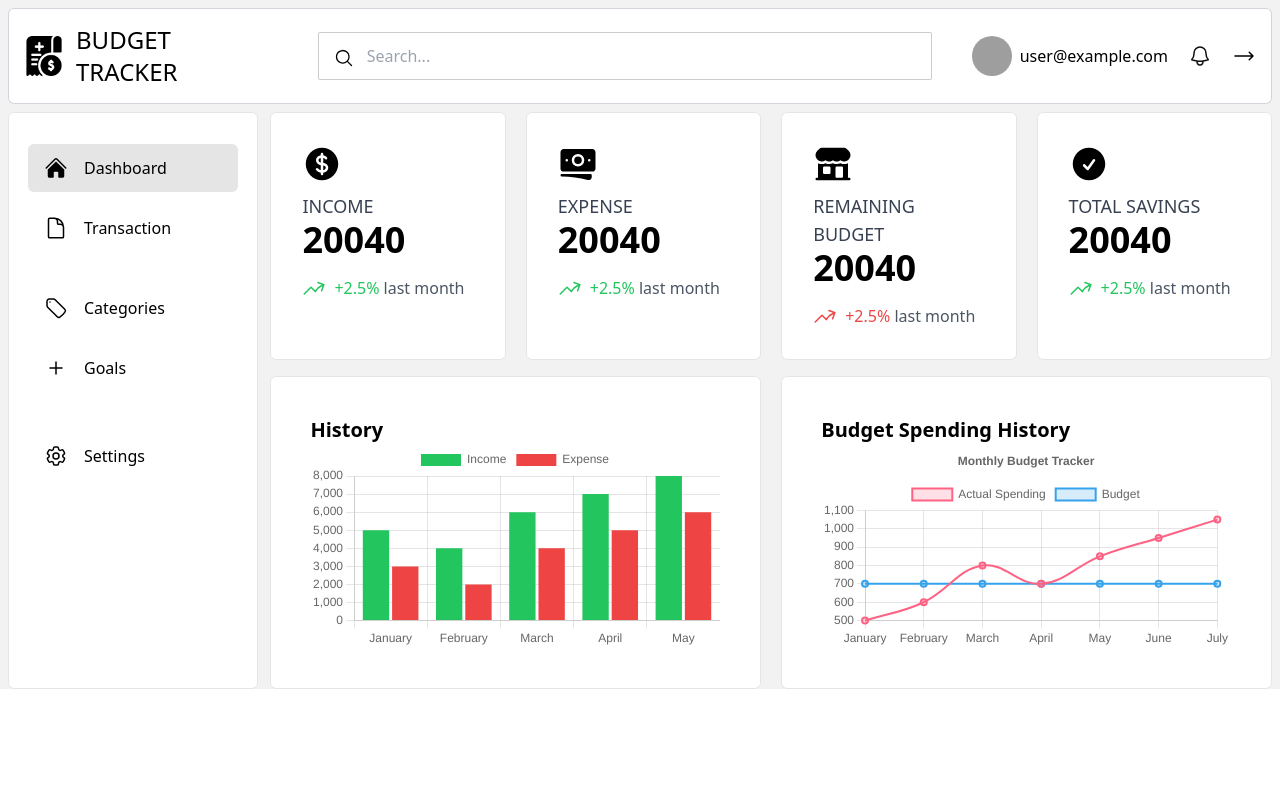
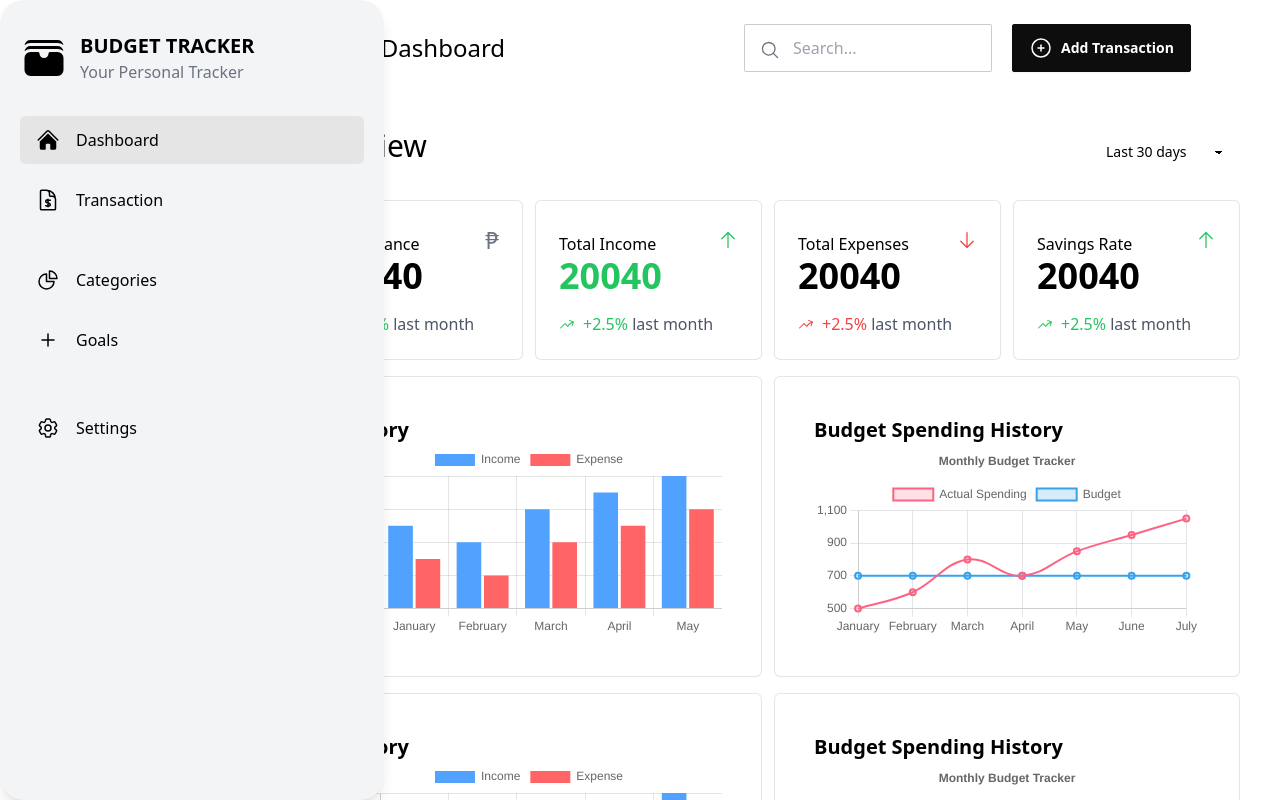
Before and after one commit to MarkMallari16/vue-firebase-project, a Vue app: page /home in a window 1280 px wide. Shown: the top 800 px of the page. Built offline with nearby package versions, Linux system fonts and the light colour scheme; no server answers; sample sign-in values are in the browser's storage; grey boxes are pictures that could not be loaded.

Commit message:
fix: ui structure

```diff
--- a/src/components/DashboardBarChart.vue
+++ b/src/components/DashboardBarChart.vue
@@ -10,12 +10,12 @@ const chartData = ref({
   datasets: [
     {
       label: "Income",
-      backgroundColor: "#22c55e",
+      backgroundColor: "oklch(70.7% 0.165 254.624)",
       data: [5000, 4000, 6000, 7000, 8000],
     },
     {
       label: "Expense",
-      backgroundColor: "#ef4444",
+      backgroundColor: "oklch(70.4% 0.191 22.216)",
       data: [3000, 2000, 4000, 5000, 6000],
     },
   ],
--- a/src/components/DashboardChart.vue
+++ b/src/components/DashboardChart.vue
@@ -4,7 +4,7 @@ import DashboardLineChart from "./DashboardLineChart.vue";
 </script>
 
 <template>
-  <div class="flex flex-wrap lg:flex-nowrap gap-5">
+  <div class="flex flex-wrap lg:flex-nowrap gap-3">
     <div class="mt-4 bg-white p-10 w-full rounded-md ring-1 ring-inset ring-base-300">
       <h2 class="text-xl font-bold">History</h2>
       <DashboardBarChart />
--- a/src/components/DashboardNav.vue
+++ b/src/components/DashboardNav.vue
@@ -40,12 +40,34 @@ console.log(user);
 <template>
   <!--Top-->
   <div
-    class="flex flex-col lg:flex-row justify-between items-center gap-10 bg-white px-4 ring-1 ring-inset ring-gray-300 py-4 mb-2 rounded-md"
+    class="flex flex-col lg:flex-row justify-between items-center gap-10 py-4 mb-2 rounded-md"
   >
-    <div class="flex items-center gap-3">
-      <img :src="Logo" alt="Budget Picture" class="w-10 h-10" />
-      <h2 class="hidden lg:block text-2xl font-medium uppercase">Budget Tracker</h2>
+    <div class="flex items-center gap-4">
+      <div class="flex gap-5 items-center">
+        <button
+          class="p-1 hover:bg-gray-200 transition-all ease-in-out duration-150 rounded-lg"
+        >
+          <svg
+            xmlns="http://www.w3.org/2000/svg"
+            fill="none"
+            viewBox="0 0 24 24"
+            stroke-width="1.5"
+            stroke="currentColor"
+            class="size-8 text-gray-400"
+          >
+            <path
+              stroke-linecap="round"
+              stroke-linejoin="round"
+              d="M5.25 7.5A2.25 2.25 0 0 1 7.5 5.25h9a2.25 2.25 0 0 1 2.25 2.25v9a2.25 2.25 0 0 1-2.25 2.25h-9a2.25 2.25 0 0 1-2.25-2.25v-9Z"
+            />
+          </svg>
+        </button>
+        <p class="text-gray-500">|</p>
       </div>
+      <h1 class="font-medium text-2xl">Dashboard</h1>
+    </div>
+
+    <div class="flex items-center gap-5">
       <div class="w-1/2 relative">
         <input
           type="text"
@@ -56,7 +78,7 @@ console.log(user);
           xmlns="http://www.w3.org/2000/svg"
           viewBox="0 0 24 24"
           fill="currentColor"
-        class="size-5 absolute left-4 top-4"
+          class="size-5 absolute left-4 top-4 text-gray-500"
         >
           <path
             fill-rule="evenodd"
@@ -65,9 +87,27 @@ console.log(user);
           />
         </svg>
       </div>
+      <div>
+        <button class="btn btn-primary">
+          <svg
+            xmlns="http://www.w3.org/2000/svg"
+            fill="none"
+            viewBox="0 0 24 24"
+            stroke-width="1.5"
+            stroke="currentColor"
+            class="size-6"
+          >
+            <path
+              stroke-linecap="round"
+              stroke-linejoin="round"
+              d="M12 9v6m3-3H9m12 0a9 9 0 1 1-18 0 9 9 0 0 1 18 0Z"
+            />
+          </svg>
 
-    <div class="flex items-center gap-5">
-      <div class="flex gap-2 items-center">
+          Add Transaction
+        </button>
+      </div>
+      <!-- <div class="flex gap-2 items-center">
         <div className="avatar">
           <div className=" w-10 h-10 rounded-full ">
             <img
@@ -106,7 +146,7 @@ console.log(user);
             d="M17.25 8.25 21 12m0 0-3.75 3.75M21 12H3"
           />
         </svg>
-      </button>
+      </button> -->
     </div>
   </div>
 </template>
--- a/src/components/DashboardOverview.vue
+++ b/src/components/DashboardOverview.vue
@@ -1,31 +1,28 @@
 <template>
-  <div class="grid grid-cols-1 lg:grid-cols-4 gap-5">
-    <div class="rounded-md p-8 ring-1 ring-inset ring-base-300 bg-white">
+  <div class="pt-8">
+    <div class="flex justify-between pb-6">
+      <h1 class="text-3xl font-medium">Overview</h1>
+      <select class="select select-ghost">
+        <option selected>Last 30 days</option>
+        <option>Last 7 days</option>
+        <option>Last 3 months</option>
+        <option>Last year</option>
+      </select>
+    </div>
+    <div class="grid grid-cols-1 lg:grid-cols-4 gap-3">
+      <div class="rounded-md p-6 ring-1 ring-inset ring-base-300 bg-white">
+        <div class="flex justify-between items-center">
+          <h2 class="mt-2 text-md font-medium">Total Balance</h2>
+          <h2 class="text-gray-500 text-2xl">₱</h2>
+        </div>
+        <h1 class="text-4xl font-bold">20040</h1>
+
+        <div class="flex items-center gap-2 pt-4 text-green-500">
           <svg
             xmlns="http://www.w3.org/2000/svg"
             viewBox="0 0 24 24"
             fill="currentColor"
-        class="size-10"
-      >
-        <path
-          d="M10.464 8.746c.227-.18.497-.311.786-.394v2.795a2.252 2.252 0 0 1-.786-.393c-.394-.313-.546-.681-.546-1.004 0-.323.152-.691.546-1.004ZM12.75 15.662v-2.824c.347.085.664.228.921.421.427.32.579.686.579.991 0 .305-.152.671-.579.991a2.534 2.534 0 0 1-.921.42Z"
-        />
-        <path
-          fill-rule="evenodd"
-          d="M12 2.25c-5.385 0-9.75 4.365-9.75 9.75s4.365 9.75 9.75 9.75 9.75-4.365 9.75-9.75S17.385 2.25 12 2.25ZM12.75 6a.75.75 0 0 0-1.5 0v.816a3.836 3.836 0 0 0-1.72.756c-.712.566-1.112 1.35-1.112 2.178 0 .829.4 1.612 1.113 2.178.502.4 1.102.647 1.719.756v2.978a2.536 2.536 0 0 1-.921-.421l-.879-.66a.75.75 0 0 0-.9 1.2l.879.66c.533.4 1.169.645 1.821.75V18a.75.75 0 0 0 1.5 0v-.81a4.124 4.124 0 0 0 1.821-.749c.745-.559 1.179-1.344 1.179-2.191 0-.847-.434-1.632-1.179-2.191a4.122 4.122 0 0 0-1.821-.75V8.354c.29.082.559.213.786.393l.415.33a.75.75 0 0 0 .933-1.175l-.415-.33a3.836 3.836 0 0 0-1.719-.755V6Z"
-          clip-rule="evenodd"
-        />
-      </svg>
-
-      <h2 class="mt-2 text-lg uppercase text-gray-700">Income</h2>
-      <h1 class="text-4xl font-bold">20040</h1>
-
-      <div class="flex items-center gap-2 pt-4 text-green-500 font-medium">
-        <svg
-          xmlns="http://www.w3.org/2000/svg"
-          viewBox="0 0 24 24"
-          fill="currentColor"
-          class="size-6"
+            class="size-4"
           >
             <path
               fill-rule="evenodd"
@@ -38,33 +35,32 @@
         </div>
       </div>
 
-    <div class="rounded-md p-8 ring-1 ring-inset ring-base-300 bg-white">
+      <div class="rounded-md p-6 ring-1 ring-inset ring-base-300 bg-white">
+        <div class="flex justify-between items-center">
+          <h2 class="mt-2 text-md font-medium">Total Income</h2>
+          <svg
+            xmlns="http://www.w3.org/2000/svg"
+            fill="none"
+            viewBox="0 0 24 24"
+            stroke-width="1.5"
+            stroke="currentColor"
+            class="size-5 text-green-500"
+          >
+            <path
+              stroke-linecap="round"
+              stroke-linejoin="round"
+              d="M4.5 10.5 12 3m0 0 7.5 7.5M12 3v18"
+            />
+          </svg>
+        </div>
+        <h1 class="text-4xl font-bold text-green-500">20040</h1>
+
+        <div class="flex items-center gap-2 pt-4 text-green-500">
           <svg
             xmlns="http://www.w3.org/2000/svg"
             viewBox="0 0 24 24"
             fill="currentColor"
-        class="size-10"
-      >
-        <path d="M12 7.5a2.25 2.25 0 1 0 0 4.5 2.25 2.25 0 0 0 0-4.5Z" />
-        <path
-          fill-rule="evenodd"
-          d="M1.5 4.875C1.5 3.839 2.34 3 3.375 3h17.25c1.035 0 1.875.84 1.875 1.875v9.75c0 1.036-.84 1.875-1.875 1.875H3.375A1.875 1.875 0 0 1 1.5 14.625v-9.75ZM8.25 9.75a3.75 3.75 0 1 1 7.5 0 3.75 3.75 0 0 1-7.5 0ZM18.75 9a.75.75 0 0 0-.75.75v.008c0 .414.336.75.75.75h.008a.75.75 0 0 0 .75-.75V9.75a.75.75 0 0 0-.75-.75h-.008ZM4.5 9.75A.75.75 0 0 1 5.25 9h.008a.75.75 0 0 1 .75.75v.008a.75.75 0 0 1-.75.75H5.25a.75.75 0 0 1-.75-.75V9.75Z"
-          clip-rule="evenodd"
-        />
-        <path
-          d="M2.25 18a.75.75 0 0 0 0 1.5c5.4 0 10.63.722 15.6 2.075 1.19.324 2.4-.558 2.4-1.82V18.75a.75.75 0 0 0-.75-.75H2.25Z"
-        />
-      </svg>
-
-      <h2 class="mt-2 text-lg uppercase text-gray-700">Expense</h2>
-      <h1 class="text-4xl font-bold">20040</h1>
-
-      <div class="flex items-center gap-2 pt-4 text-green-500 font-medium">
-        <svg
-          xmlns="http://www.w3.org/2000/svg"
-          viewBox="0 0 24 24"
-          fill="currentColor"
-          class="size-6"
+            class="size-4"
           >
             <path
               fill-rule="evenodd"
@@ -77,32 +73,33 @@
         </div>
       </div>
 
-    <div class="rounded-md p-8 ring-1 ring-inset ring-base-300 bg-white">
+      <div class="rounded-md p-6 ring-1 ring-inset ring-base-300 bg-white">
+        <div class="flex justify-between items-center">
+          <h2 class="mt-2 text-md font-medium">Total Expenses</h2>
+          <svg
+            xmlns="http://www.w3.org/2000/svg"
+            fill="none"
+            viewBox="0 0 24 24"
+            stroke-width="1.5"
+            stroke="currentColor"
+            class="size-5 text-red-500"
+          >
+            <path
+              stroke-linecap="round"
+              stroke-linejoin="round"
+              d="M19.5 13.5 12 21m0 0-7.5-7.5M12 21V3"
+            />
+          </svg>
+        </div>
+
+        <h1 class="text-4xl font-bold">20040</h1>
+
+        <div class="flex items-center gap-2 pt-4 text-red-500">
           <svg
             xmlns="http://www.w3.org/2000/svg"
             viewBox="0 0 24 24"
             fill="currentColor"
-        class="size-10"
-      >
-        <path
-          d="M5.223 2.25c-.497 0-.974.198-1.325.55l-1.3 1.298A3.75 3.75 0 0 0 7.5 9.75c.627.47 1.406.75 2.25.75.844 0 1.624-.28 2.25-.75.626.47 1.406.75 2.25.75.844 0 1.623-.28 2.25-.75a3.75 3.75 0 0 0 4.902-5.652l-1.3-1.299a1.875 1.875 0 0 0-1.325-.549H5.223Z"
-        />
-        <path
-          fill-rule="evenodd"
-          d="M3 20.25v-8.755c1.42.674 3.08.673 4.5 0A5.234 5.234 0 0 0 9.75 12c.804 0 1.568-.182 2.25-.506a5.234 5.234 0 0 0 2.25.506c.804 0 1.567-.182 2.25-.506 1.42.674 3.08.675 4.5.001v8.755h.75a.75.75 0 0 1 0 1.5H2.25a.75.75 0 0 1 0-1.5H3Zm3-6a.75.75 0 0 1 .75-.75h3a.75.75 0 0 1 .75.75v3a.75.75 0 0 1-.75.75h-3a.75.75 0 0 1-.75-.75v-3Zm8.25-.75a.75.75 0 0 0-.75.75v5.25c0 .414.336.75.75.75h3a.75.75 0 0 0 .75-.75v-5.25a.75.75 0 0 0-.75-.75h-3Z"
-          clip-rule="evenodd"
-        />
-      </svg>
-
-      <h2 class="mt-2 text-lg uppercase text-gray-700">Remaining budget</h2>
-      <h1 class="text-4xl font-bold">20040</h1>
-
-      <div class="flex items-center gap-2 pt-4 text-red-500 font-medium">
-        <svg
-          xmlns="http://www.w3.org/2000/svg"
-          viewBox="0 0 24 24"
-          fill="currentColor"
-          class="size-6"
+            class="size-4"
           >
             <path
               fill-rule="evenodd"
@@ -115,29 +112,33 @@
         </div>
       </div>
 
-    <div class="rounded-md p-8 ring-1 ring-inset ring-base-300 bg-white">
+      <div class="rounded-md p-6 ring-1 ring-inset ring-base-300 bg-white">
+        <div class="flex justify-between items-center">
+          <h2 class="mt-2 text-md font-medium">Savings Rate</h2>
+          <svg
+            xmlns="http://www.w3.org/2000/svg"
+            fill="none"
+            viewBox="0 0 24 24"
+            stroke-width="1.5"
+            stroke="currentColor"
+            class="size-5 text-green-500"
+          >
+            <path
+              stroke-linecap="round"
+              stroke-linejoin="round"
+              d="M4.5 10.5 12 3m0 0 7.5 7.5M12 3v18"
+            />
+          </svg>
+        </div>
+
+        <h1 class="text-4xl font-bold">20040</h1>
+
+        <div class="flex items-center gap-2 pt-4 text-green-500">
           <svg
             xmlns="http://www.w3.org/2000/svg"
             viewBox="0 0 24 24"
             fill="currentColor"
-        class="size-10"
-      >
-        <path
-          fill-rule="evenodd"
-          d="M2.25 12c0-5.385 4.365-9.75 9.75-9.75s9.75 4.365 9.75 9.75-4.365 9.75-9.75 9.75S2.25 17.385 2.25 12Zm13.36-1.814a.75.75 0 1 0-1.22-.872l-3.236 4.53L9.53 12.22a.75.75 0 0 0-1.06 1.06l2.25 2.25a.75.75 0 0 0 1.14-.094l3.75-5.25Z"
-          clip-rule="evenodd"
-        />
-      </svg>
-
-      <h2 class="mt-2 text-lg uppercase text-gray-700">Total Savings</h2>
-      <h1 class="text-4xl font-bold">20040</h1>
-
-      <div class="flex items-center gap-2 pt-4 text-green-500 font-medium">
-        <svg
-          xmlns="http://www.w3.org/2000/svg"
-          viewBox="0 0 24 24"
-          fill="currentColor"
-          class="size-6"
+            class="size-4"
           >
             <path
               fill-rule="evenodd"
@@ -150,4 +151,5 @@
         </div>
       </div>
     </div>
+  </div>
 </template>
--- a/src/components/DashboardSidebar.vue
+++ b/src/components/DashboardSidebar.vue
@@ -21,8 +21,25 @@ const isActive = (path) => route.path === path;
 </script>
 
 <template>
-  <div class="bg-white px-5 py-8 rounded-md ring-1 ring-inset ring-base-300 sticky">
+  <div class="fixed w-96 bg-gray-100 px-5 py-8 h-screen shadow-lg rounded-3xl">
+    <div class="flex items-center justify-between mb-8">
+      <div class="flex items-center gap-3">
+        <svg
+          xmlns="http://www.w3.org/2000/svg"
+          viewBox="0 0 24 24"
+          fill="currentColor"
+          class="size-12"
+        >
+          <path
+            d="M2.273 5.625A4.483 4.483 0 0 1 5.25 4.5h13.5c1.141 0 2.183.425 2.977 1.125A3 3 0 0 0 18.75 3H5.25a3 3 0 0 0-2.977 2.625ZM2.273 8.625A4.483 4.483 0 0 1 5.25 7.5h13.5c1.141 0 2.183.425 2.977 1.125A3 3 0 0 0 18.75 6H5.25a3 3 0 0 0-2.977 2.625ZM5.25 9a3 3 0 0 0-3 3v6a3 3 0 0 0 3 3h13.5a3 3 0 0 0 3-3v-6a3 3 0 0 0-3-3H15a.75.75 0 0 0-.75.75 2.25 2.25 0 0 1-4.5 0A.75.75 0 0 0 9 9H5.25Z"
+          />
+        </svg>
         <div>
+          <h2 class="hidden lg:block text-xl font-black uppercase">Budget Tracker</h2>
+          <p class="text-gray-500 font-normal">Your Personal Tracker</p>
+        </div>
+      </div>
+    </div>
     <button
       class="flex gap-4 items-center px-4 py-3 rounded-md cursor-pointer mb-3 w-full"
       :class="{
@@ -75,34 +92,34 @@ const isActive = (path) => route.path === path;
     >
       <svg
         xmlns="http://www.w3.org/2000/svg"
+        viewBox="0 0 24 24"
+        fill="currentColor"
+        class="size-6"
+        v-if="isActive('/transactions')"
+      >
+        <path
+          fill-rule="evenodd"
+          d="M3.75 3.375c0-1.036.84-1.875 1.875-1.875H9a3.75 3.75 0 0 1 3.75 3.75v1.875c0 1.036.84 1.875 1.875 1.875H16.5a3.75 3.75 0 0 1 3.75 3.75v7.875c0 1.035-.84 1.875-1.875 1.875H5.625a1.875 1.875 0 0 1-1.875-1.875V3.375Zm10.5 1.875a5.23 5.23 0 0 0-1.279-3.434 9.768 9.768 0 0 1 6.963 6.963A5.23 5.23 0 0 0 16.5 7.5h-1.875a.375.375 0 0 1-.375-.375V5.25ZM12 10.5a.75.75 0 0 1 .75.75v.028a9.727 9.727 0 0 1 1.687.28.75.75 0 1 1-.374 1.452 8.207 8.207 0 0 0-1.313-.226v1.68l.969.332c.67.23 1.281.85 1.281 1.704 0 .158-.007.314-.02.468-.083.931-.83 1.582-1.669 1.695a9.776 9.776 0 0 1-.561.059v.028a.75.75 0 0 1-1.5 0v-.029a9.724 9.724 0 0 1-1.687-.278.75.75 0 0 1 .374-1.453c.425.11.864.186 1.313.226v-1.68l-.968-.332C9.612 14.974 9 14.354 9 13.5c0-.158.007-.314.02-.468.083-.931.831-1.582 1.67-1.694.185-.025.372-.045.56-.06v-.028a.75.75 0 0 1 .75-.75Zm-1.11 2.324c.119-.016.239-.03.36-.04v1.166l-.482-.165c-.208-.072-.268-.211-.268-.285 0-.113.005-.225.015-.336.013-.146.14-.309.374-.34Zm1.86 4.392V16.05l.482.165c.208.072.268.211.268.285 0 .113-.005.225-.015.336-.012.146-.14.309-.374.34-.12.016-.24.03-.361.04Z"
+          clip-rule="evenodd"
+        />
+      </svg>
+
+      <svg
+        xmlns="http://www.w3.org/2000/svg"
         fill="none"
         viewBox="0 0 24 24"
         stroke-width="1.5"
         stroke="currentColor"
         class="size-6"
-          v-if="!isActive('/transactions')"
+        v-else
       >
         <path
           stroke-linecap="round"
           stroke-linejoin="round"
-            d="M19.5 14.25v-2.625a3.375 3.375 0 0 0-3.375-3.375h-1.5A1.125 1.125 0 0 1 13.5 7.125v-1.5a3.375 3.375 0 0 0-3.375-3.375H8.25m2.25 0H5.625c-.621 0-1.125.504-1.125 1.125v17.25c0 .621.504 1.125 1.125 1.125h12.75c.621 0 1.125-.504 1.125-1.125V11.25a9 9 0 0 0-9-9Z"
+          d="M19.5 14.25v-2.625a3.375 3.375 0 0 0-3.375-3.375h-1.5A1.125 1.125 0 0 1 13.5 7.125v-1.5a3.375 3.375 0 0 0-3.375-3.375H8.25m3.75 9v7.5m2.25-6.466a9.016 9.016 0 0 0-3.461-.203c-.536.072-.974.478-1.021 1.017a4.559 4.559 0 0 0-.018.402c0 .464.336.844.775.994l2.95 1.012c.44.15.775.53.775.994 0 .136-.006.27-.018.402-.047.539-.485.945-1.021 1.017a9.077 9.077 0 0 1-3.461-.203M10.5 2.25H5.625c-.621 0-1.125.504-1.125 1.125v17.25c0 .621.504 1.125 1.125 1.125h12.75c.621 0 1.125-.504 1.125-1.125V11.25a9 9 0 0 0-9-9Z"
         />
       </svg>
 
-        <svg
-          xmlns="http://www.w3.org/2000/svg"
-          viewBox="0 0 24 24"
-          fill="currentColor"
-          class="size-6"
-          v-else
-        >
-          <path
-            d="M5.625 1.5c-1.036 0-1.875.84-1.875 1.875v17.25c0 1.035.84 1.875 1.875 1.875h12.75c1.035 0 1.875-.84 1.875-1.875V12.75A3.75 3.75 0 0 0 16.5 9h-1.875a1.875 1.875 0 0 1-1.875-1.875V5.25A3.75 3.75 0 0 0 9 1.5H5.625Z"
-          />
-          <path
-            d="M12.971 1.816A5.23 5.23 0 0 1 14.25 5.25v1.875c0 .207.168.375.375.375H16.5a5.23 5.23 0 0 1 3.434 1.279 9.768 9.768 0 0 0-6.963-6.963Z"
-          />
-        </svg>
       <h2 class="font-medium">Transaction</h2>
     </button>
     <!--Categories-->
@@ -123,7 +140,12 @@ const isActive = (path) => route.path === path;
       >
         <path
           fill-rule="evenodd"
-            d="M5.25 2.25a3 3 0 0 0-3 3v4.318a3 3 0 0 0 .879 2.121l9.58 9.581c.92.92 2.39 1.186 3.548.428a18.849 18.849 0 0 0 5.441-5.44c.758-1.16.492-2.629-.428-3.548l-9.58-9.581a3 3 0 0 0-2.122-.879H5.25ZM6.375 7.5a1.125 1.125 0 1 0 0-2.25 1.125 1.125 0 0 0 0 2.25Z"
+          d="M2.25 13.5a8.25 8.25 0 0 1 8.25-8.25.75.75 0 0 1 .75.75v6.75H18a.75.75 0 0 1 .75.75 8.25 8.25 0 0 1-16.5 0Z"
+          clip-rule="evenodd"
+        />
+        <path
+          fill-rule="evenodd"
+          d="M12.75 3a.75.75 0 0 1 .75-.75 8.25 8.25 0 0 1 8.25 8.25.75.75 0 0 1-.75.75h-7.5a.75.75 0 0 1-.75-.75V3Z"
           clip-rule="evenodd"
         />
       </svg>
@@ -140,9 +162,13 @@ const isActive = (path) => route.path === path;
         <path
           stroke-linecap="round"
           stroke-linejoin="round"
-            d="M9.568 3H5.25A2.25 2.25 0 0 0 3 5.25v4.318c0 .597.237 1.17.659 1.591l9.581 9.581c.699.699 1.78.872 2.607.33a18.095 18.095 0 0 0 5.223-5.223c.542-.827.369-1.908-.33-2.607L11.16 3.66A2.25 2.25 0 0 0 9.568 3Z"
+          d="M10.5 6a7.5 7.5 0 1 0 7.5 7.5h-7.5V6Z"
         />
-          <path stroke-linecap="round" stroke-linejoin="round" d="M6 6h.008v.008H6V6Z" />
+        <path
+          stroke-linecap="round"
+          stroke-linejoin="round"
+          d="M13.5 10.5H21A7.5 7.5 0 0 0 13.5 3v7.5Z"
+        />
       </svg>
 
       <h2 class="font-medium">Categories</h2>
@@ -197,5 +223,4 @@ const isActive = (path) => route.path === path;
       <h2 class="font-medium">Settings</h2>
     </div>
   </div>
-  </div>
 </template>
--- a/src/pages/Categories.vue
+++ b/src/pages/Categories.vue
@@ -4,11 +4,13 @@ import DashboardSidebar from "../components/DashboardSidebar.vue";
 </script>
 
 <template>
-  <div class="min-h-screen pt-2 bg-base-200 px-2">
-    <DashboardNav />
+  <div class="min-h-screen">
     <div class="grid grid-cols-[1fr_4fr] gap-3">
-      <DashboardSidebar />
+      <div>
+        <DashboardSidebar />
+      </div>
       <div class="mt-2 ms-5">
+        <DashboardNav />
         <h1 class="text-2xl font-bold">Categories</h1>
         <p>All categories</p>
         <div class="mt-3">
--- a/src/pages/Goals.vue
+++ b/src/pages/Goals.vue
@@ -3,11 +3,13 @@ import DashboardNav from "@/components/DashboardNav.vue";
 import DashboardSidebar from "@/components/DashboardSidebar.vue";
 </script>
 <template>
-  <div class="min-h-screen pt-2 bg-base-200 px-2">
-    <DashboardNav />
+  <div class="min-h-screen">
     <div class="grid grid-cols-[1fr_4fr] gap-3">
-      <DashboardSidebar />
+      <div>
+        <DashboardSidebar />
+      </div>
       <div class="mt-2 ms-5">
+        <DashboardNav />
         <h1 class="text-2xl font-bold">Goals</h1>
         <p>All categories</p>
         <div class="mt-3">
--- a/src/pages/Home.vue
+++ b/src/pages/Home.vue
@@ -6,17 +6,19 @@ import DashboardSidebar from "@/components/DashboardSidebar.vue";
 </script>
 
 <template>
-  <div class="pt-2 bg-base-200 px-2">
-    <!--Top-->
-    <DashboardNav />
-
-    <div class="grid grid-cols-[1fr_4fr] gap-3">
-      <!--sidebar-->
-      <DashboardSidebar />
+  <div class="min-h-screen">
+    <div class="grid grid-cols-[1fr_4fr] h-screen">
+      <div class="w-full">
+        <!--sidebar-->
+        <DashboardSidebar />
+      </div>
       <!--Overview-->
-      <div>
+      <div class="pt-2 px-10 bg-white rounded-full">
+        <DashboardNav />
         <DashboardOverview />
         <!--Chart-->
+        <DashboardChart />
+        <DashboardChart />
         <DashboardChart />
       </div>
     </div>
--- a/src/pages/Transactions.vue
+++ b/src/pages/Transactions.vue
@@ -16,14 +16,15 @@ onMounted(async () => {
 });
 </script>
 <template>
-  <div class="min-h-screen pt-2 bg-base-200 px-2">
-    <DashboardNav />
-
+  <div class="min-h-screen">
     <div class="grid grid-cols-[1fr_4fr] gap-3">
       <!--sidebar-->
-      <DashboardSidebar />
+      <div>
+        <DashboardSidebar />
+      </div>
       <!--Overview-->
       <div class="mt-2 ms-5">
+        <DashboardNav />
         <h1 class="text-2xl font-bold">Transactions</h1>
         <p>latest transaction</p>
         <div class="mt-3">
```
Also changed, not shown: src/components/DashboardLineChart.vue (+32 -15 lines). Lines whose indentation alone changed are shown as unchanged.
